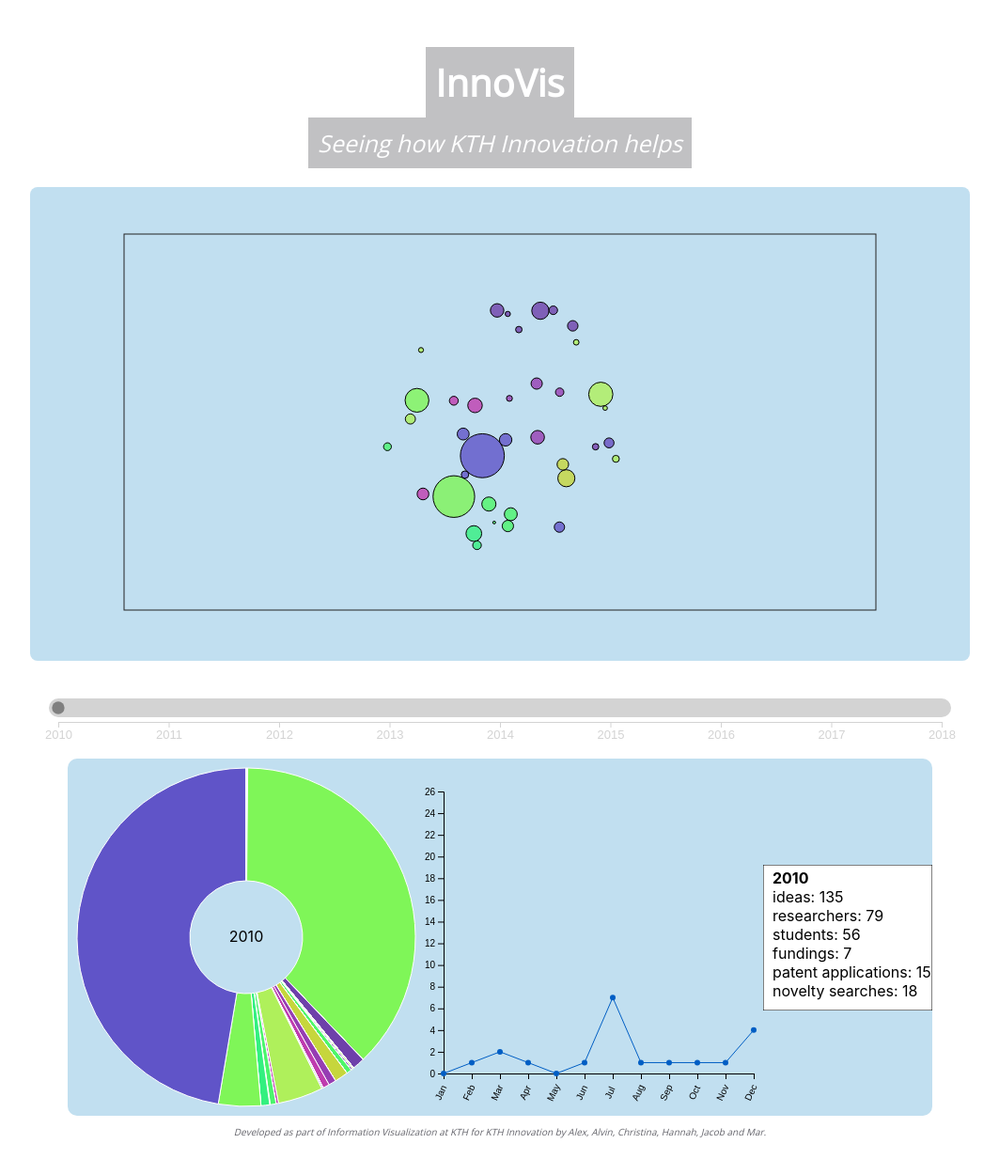
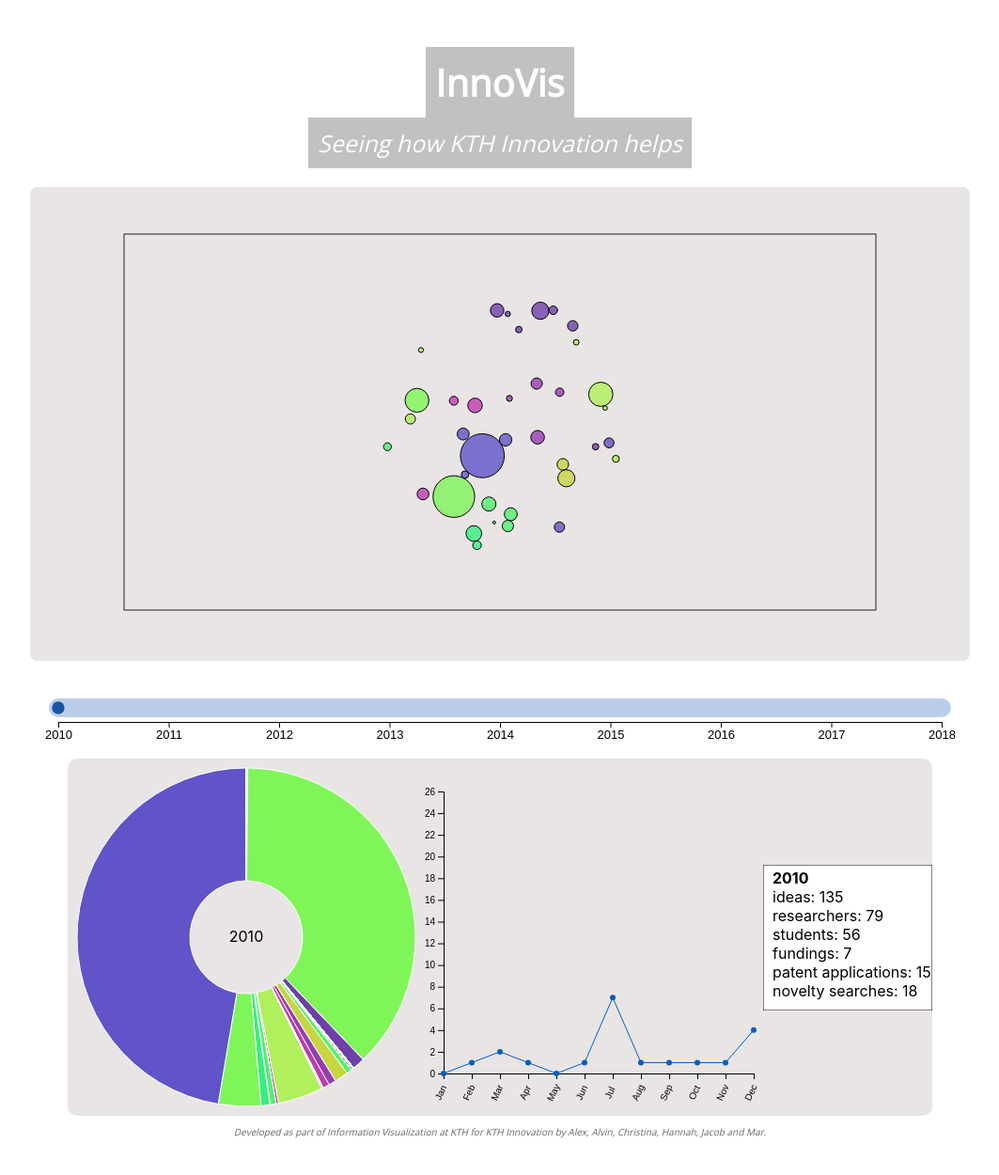
Before and after one commit to marbali8/InnoVis, a React (Create React App) app: page / in a window 1280 px wide. Shown: the top 1250 px of the page at 94% size, without its empty margins (108-1171 px from the left). Built offline with nearby package versions, Linux system fonts and the light colour scheme.

Commit message:
design changes

```diff
--- a/src/components/TimeSlider/TimeSlider.js
+++ b/src/components/TimeSlider/TimeSlider.js
@@ -50,7 +50,7 @@
 
         // bar that's inside the main track to make it look like a rect with a border
         d3.select(slider.node().appendChild(track.node().cloneNode())).attr('class', 'track-inset')
-            .attr('stroke', 'lightgrey')
+            .attr('stroke', '#bccee7')
             .attr('stroke-width', stroke_width)
             .attr('stroke-linecap', 'round');
 
@@ -58,12 +58,12 @@
             .attr('transform', 'translate(0, ' + (stroke_width / 2 + 5) + ')')
             .call(xAxis)
             .attr('font-size', 13)
-            .attr('color', 'lightgrey');
+            .attr('color', 'black');
 
         // drag handle
         var handle = slider.append('circle').classed('handle', true)
             .attr('r', stroke_width / 3)
-            .attr('fill', 'grey');
+            .attr('fill', '#1954a6');
 
         // bar on top with stroke = transparent and on which the drag behaviour is actually called
         d3.select(slider.node().appendChild(track.node().cloneNode())).attr('class', 'track-overlay')
--- a/src/containers/App/App.module.scss
+++ b/src/containers/App/App.module.scss
@@ -48,14 +48,14 @@
 
   .megaBallsView {
     border-radius: 8px;
-    background-color: #C1DFF0
+    background-color: rgb(233, 229, 229)
   }
 
   .aggregateKTHDataView {
     border-radius: 10px;
     display: flex;
     align-items: center;
-    background-color: #C1DFF0
+    background-color: rgb(233, 229, 229)
   }
 
 }
```
